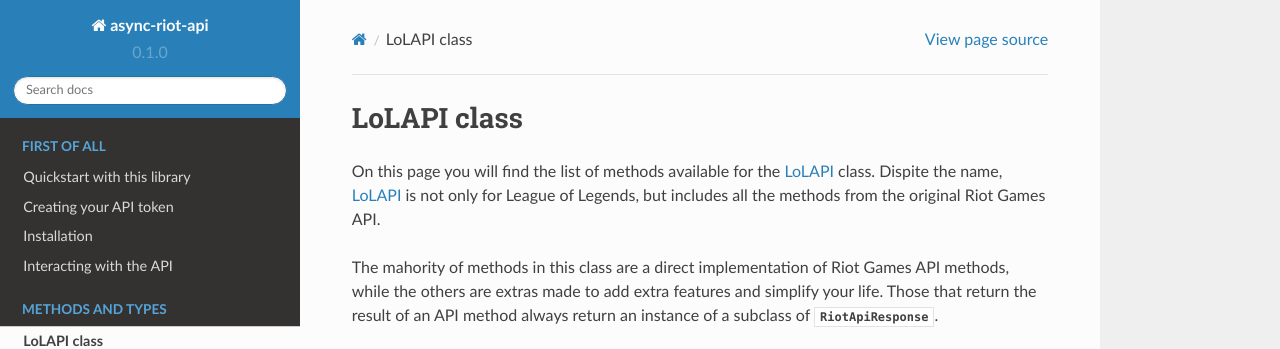
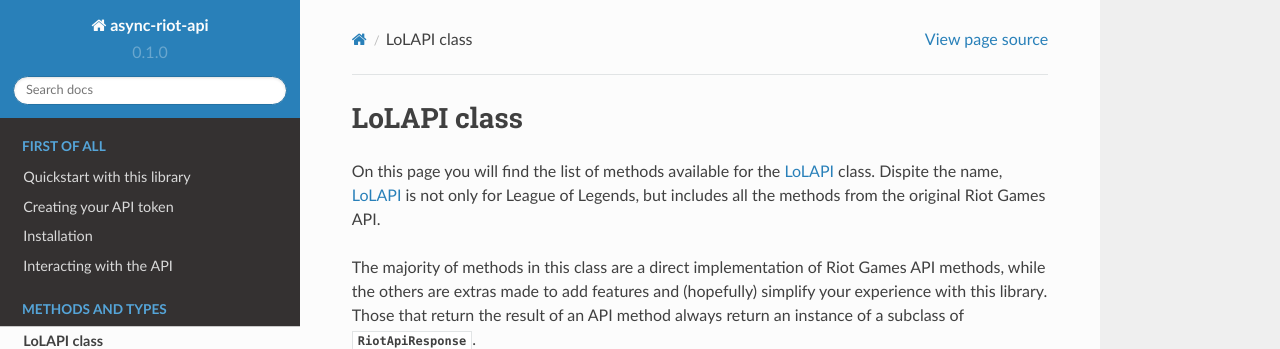
Before and after one commit to Princic-1837592/async-riot-api, a Sphinx documentation site: the page built from docs/source/api/lolapi.rst, in a window 1280 px wide, cut to the strip 0-349 px from the top of the page. Built offline with Sphinx 7.4.7 and the Read the Docs theme 2.0.0, drawn with Linux system fonts in a browser that asks for light colours.

Commit message:
more tests about docs

```diff
--- a/docs/source/api/lolapi.rst
+++ b/docs/source/api/lolapi.rst
@@ -4,7 +4,7 @@
 On this page you will find the list of methods available for the :doc:`LoLAPI <../api/lolapi>` class.
 Dispite the name, :doc:`LoLAPI <../api/lolapi>` is not only for League of Legends, but includes all the methods from the original Riot Games API.
 
-The mahority of methods in this class are a direct implementation of Riot Games API methods, while the others are extras made to add extra features and simplify your life.
+The majority of methods in this class are a direct implementation of Riot Games API methods, while the others are extras made to add features and (hopefully) simplify your experience with this library.
 Those that return the result of an API method always return an instance of a subclass of :class:`~async_riot_api.types.RiotApiResponse`.
 
 .. autoclass:: async_riot_api.LoLAPI()
```
